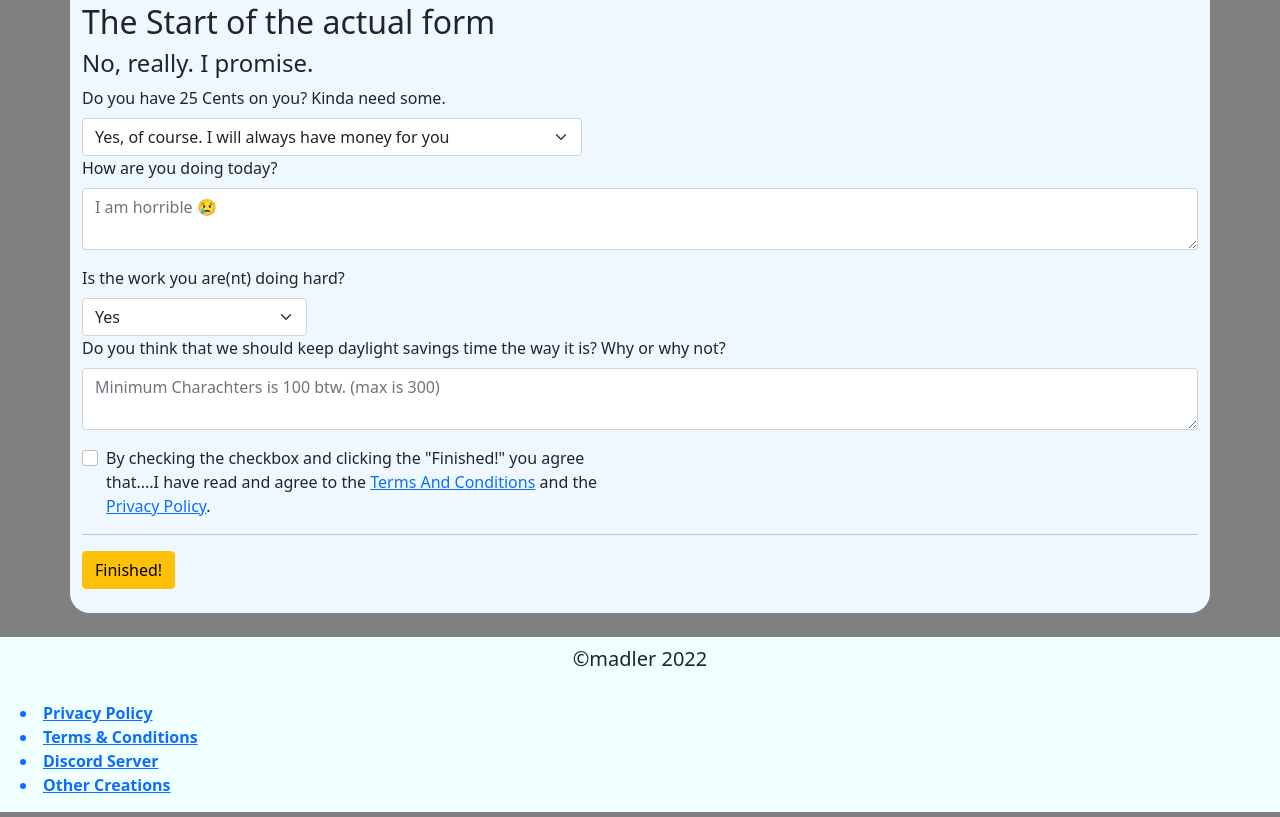
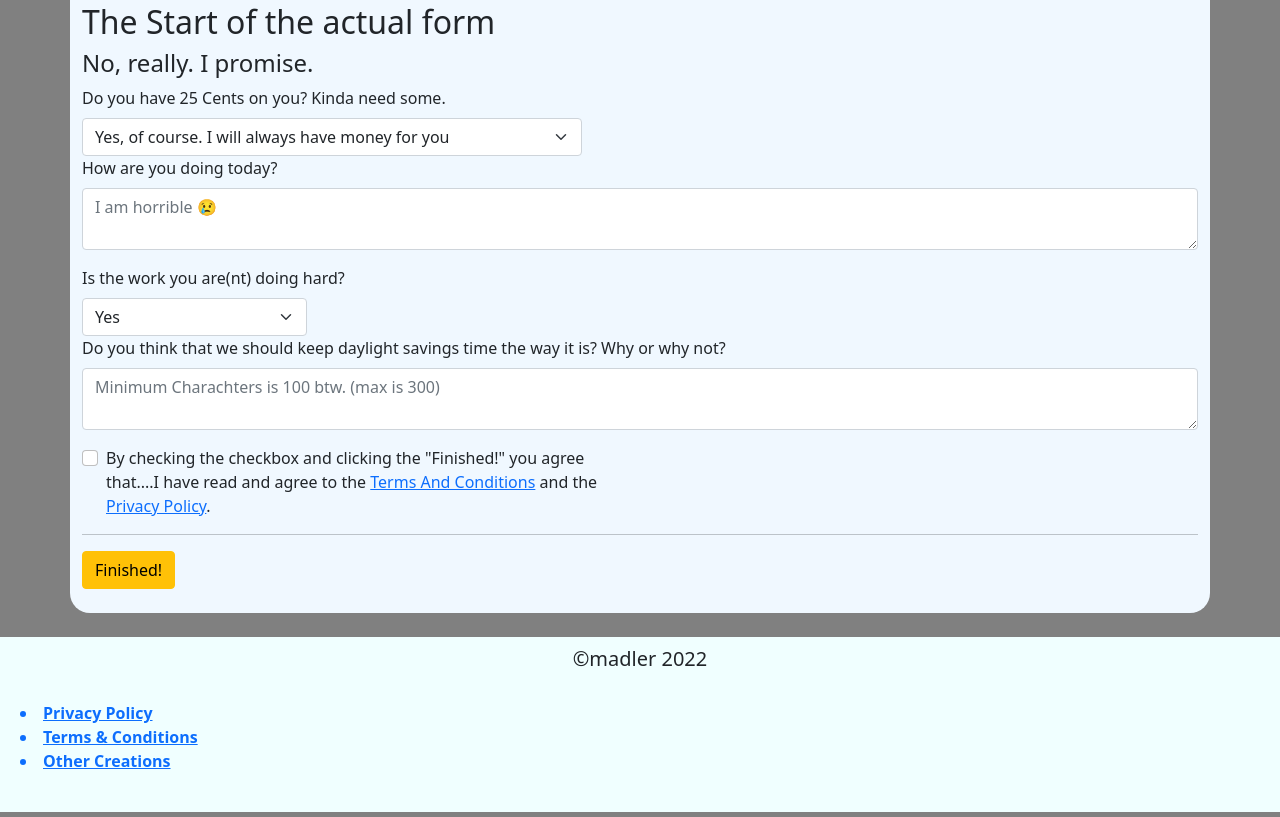
Before and after one commit to wuterbutl/procrastination, a plain HTML site: page index.html in a window 1280 px wide. Shown: the part 1139-1956 px from the top of the page. Drawn offline with nearby package versions, Linux system fonts and the light colour scheme.

Commit message:
Update index.html

```diff
--- a/index.html
+++ b/index.html
@@ -119,7 +119,6 @@
         <div id="footerlist" style="padding: 20px;">
         <a href="privacy.html"><li>Privacy Policy</li></a>
          <a href="terms.html"><li>Terms & Conditions</li></a>
-         <a href="https://discord.gg/u5X4jd6A4j"><li>Discord Server</li></a>
          <a href="https://www.michaeladler.xyz"><li>Other Creations</li></a></strong>
         </div>
     </div>
```
